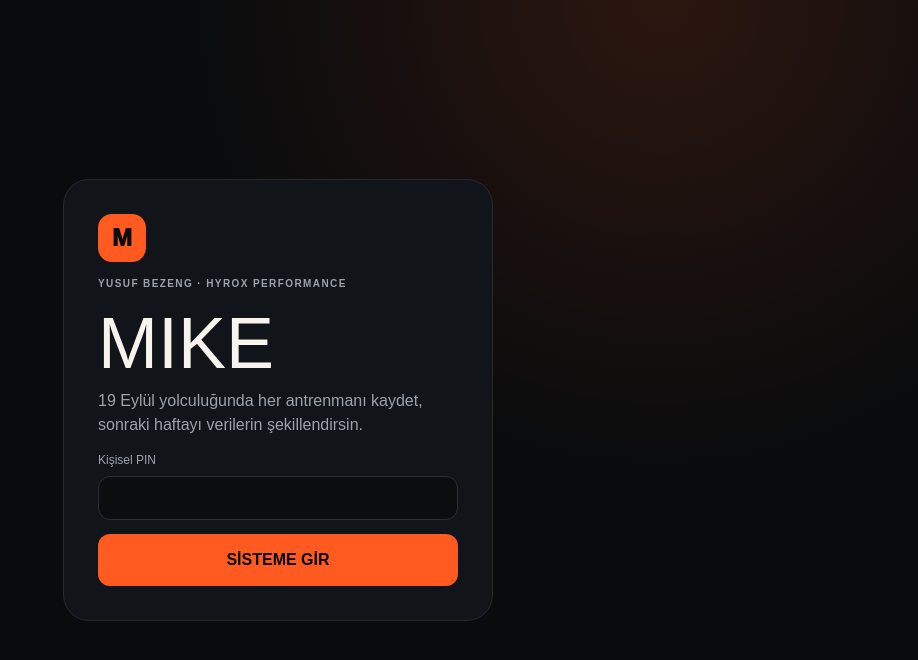
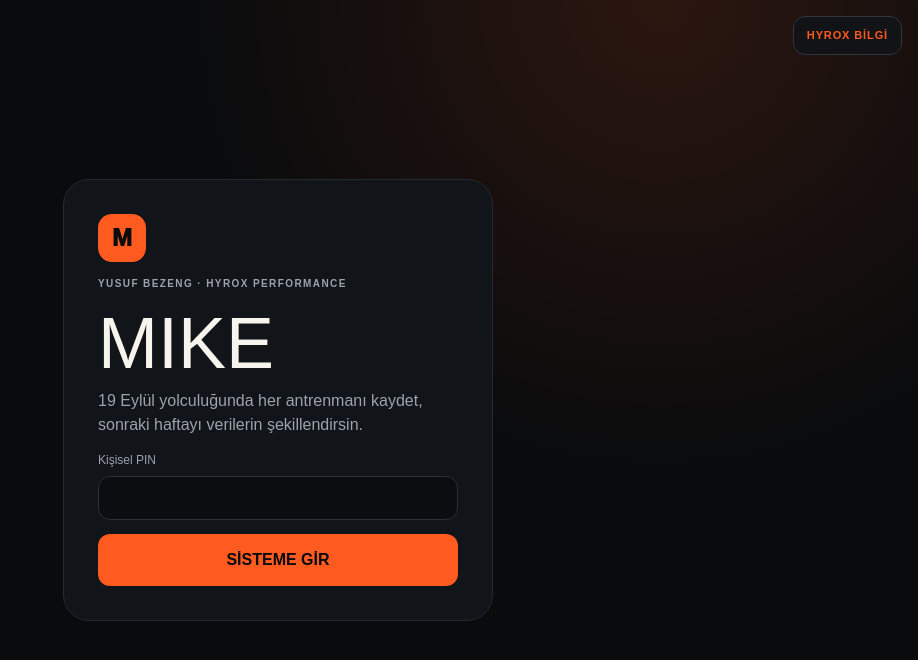
Before and after one commit to furkankesoglu/Mikehyrox, a Next.js app: page / in a window 1280 px wide. Shown: the top 660 px of the page, without its empty margins (362-1280 px from the left). Built offline with nearby package versions, Linux system fonts and the light colour scheme.

Commit message:
Link HYROX knowledge center globally

```diff
--- a/app/layout.tsx
+++ b/app/layout.tsx
@@ -1,4 +1,5 @@
 import type { Metadata, Viewport } from "next";
+import Link from "next/link";
 import "./globals.css";
 import "./sprint2.css";
 
@@ -17,7 +18,31 @@ export const viewport: Viewport = {
 export default function RootLayout({ children }: Readonly<{ children: React.ReactNode }>) {
   return (
     <html lang="tr">
-      <body>{children}</body>
+      <body>
+        {children}
+        <Link
+          href="/bilgi"
+          aria-label="HYROX Bilgi Merkezi"
+          style={{
+            position: "fixed",
+            right: 16,
+            top: 16,
+            zIndex: 100,
+            padding: "10px 13px",
+            borderRadius: 12,
+            background: "rgba(17,20,24,.92)",
+            border: "1px solid #30363d",
+            color: "#ff5a1f",
+            textDecoration: "none",
+            fontSize: 11,
+            fontWeight: 900,
+            letterSpacing: ".08em",
+            backdropFilter: "blur(12px)",
+          }}
+        >
+          HYROX BİLGİ
+        </Link>
+      </body>
     </html>
   );
 }
```
